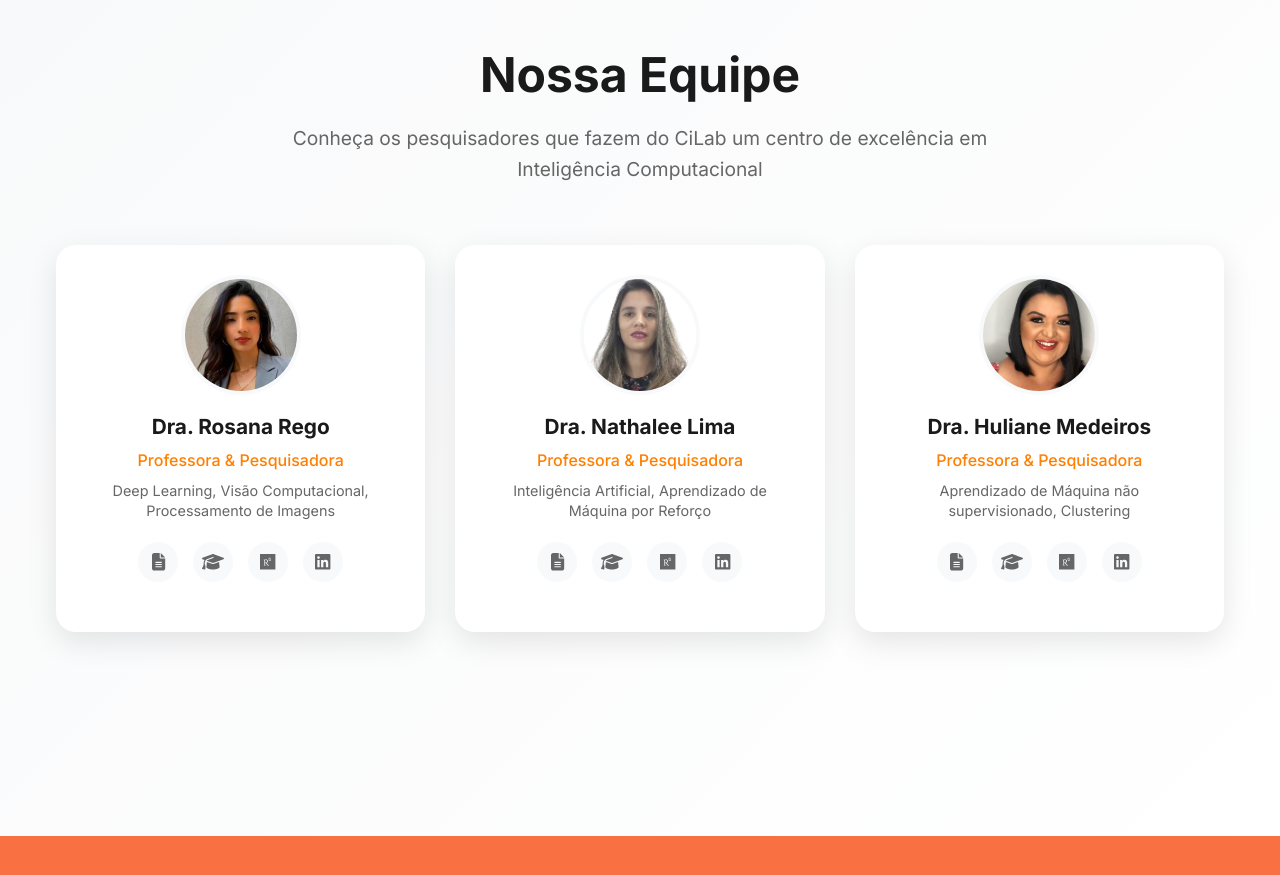
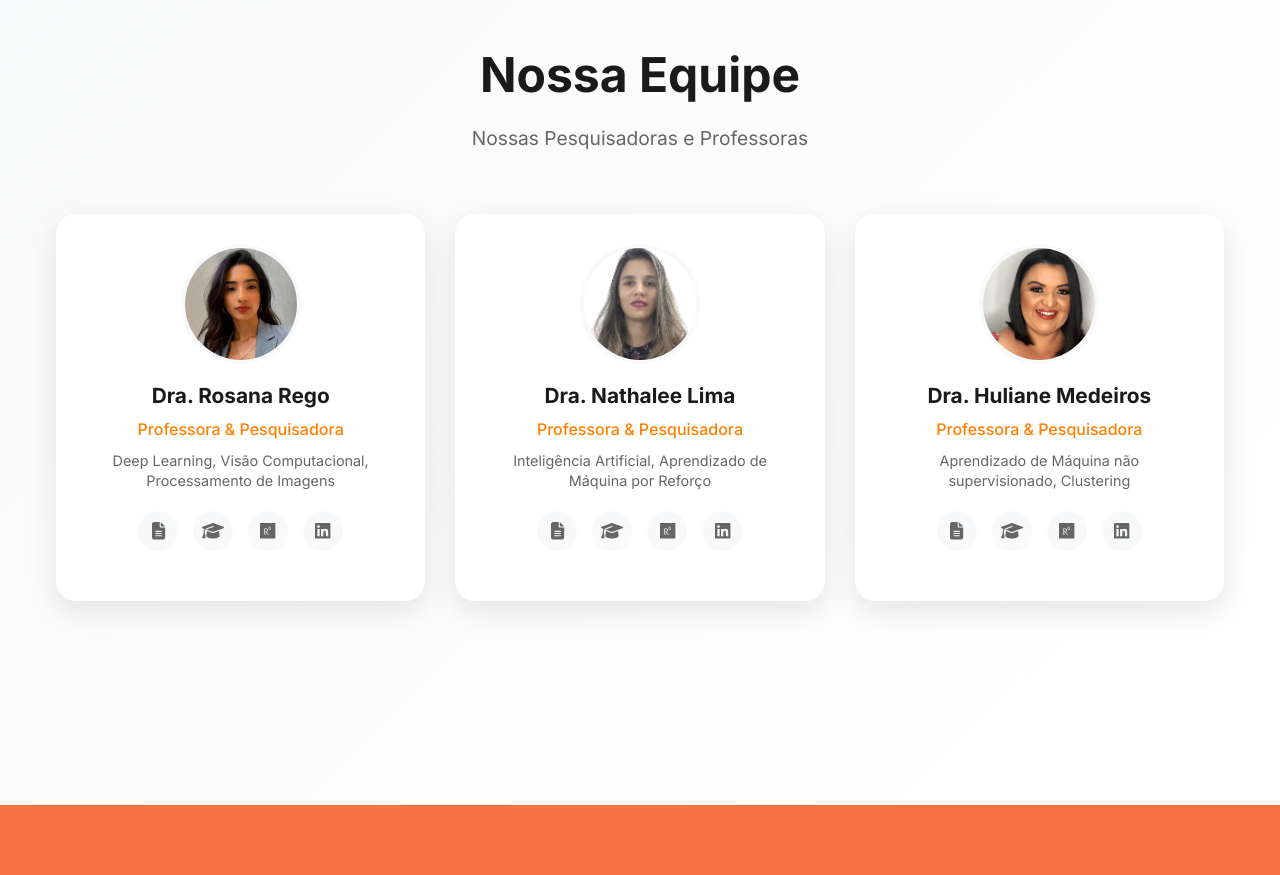
Before and after one commit to cilab-ufersa/cilab-ufersa.github.io, a React (Vite) app: page / in a window 1280 px wide. Shown: the part 2440-3315 px from the top of the page. Built offline with nearby package versions, Linux system fonts and the light colour scheme.

Commit message:
refactor: refactored description on team page

```diff
--- a/src/components/TeamSection.jsx
+++ b/src/components/TeamSection.jsx
@@ -64,7 +64,7 @@
             Nossa Equipe
           </h2>
           <p className="section-subtitle">
-            Conheça os pesquisadores que fazem do CiLab um centro de excelência em Inteligência Computacional
+            Nossas Pesquisadoras e Professoras
           </p>
         </div>
 
```
